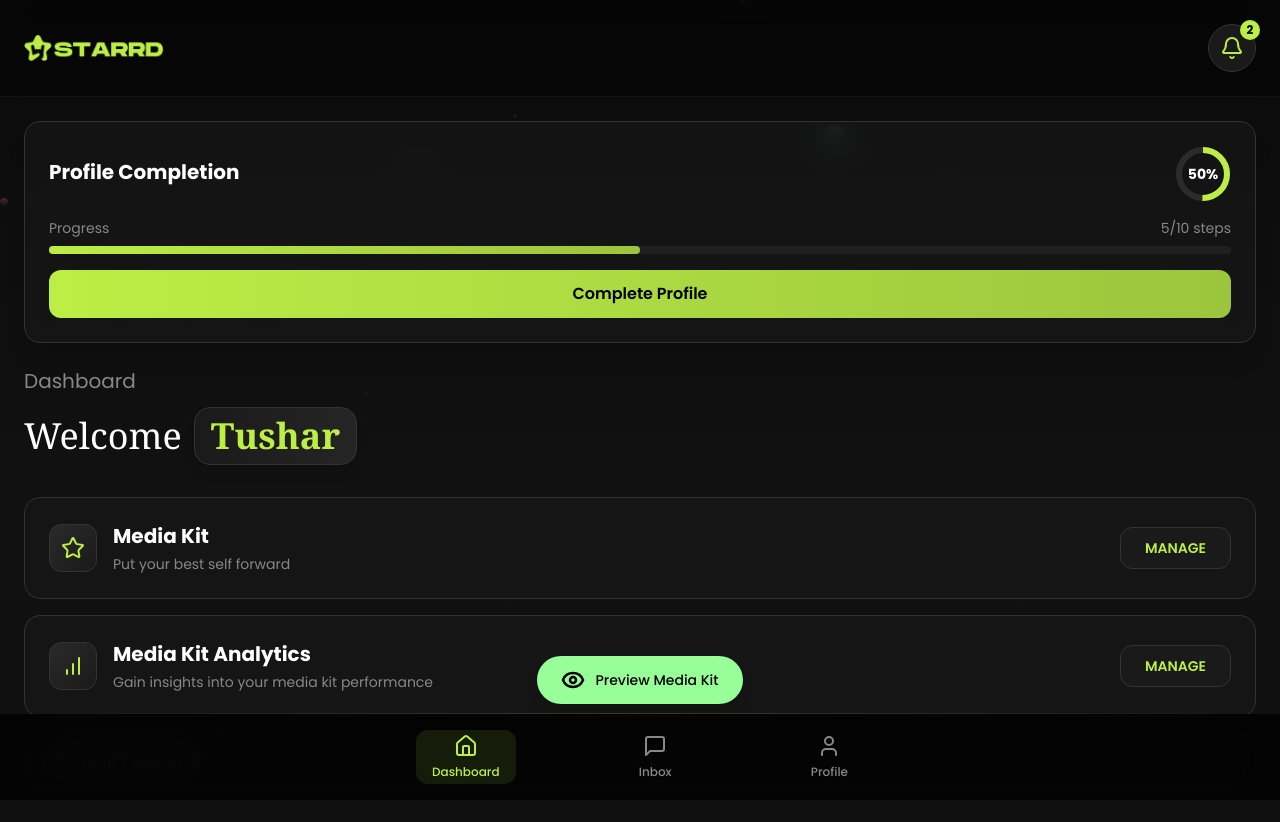
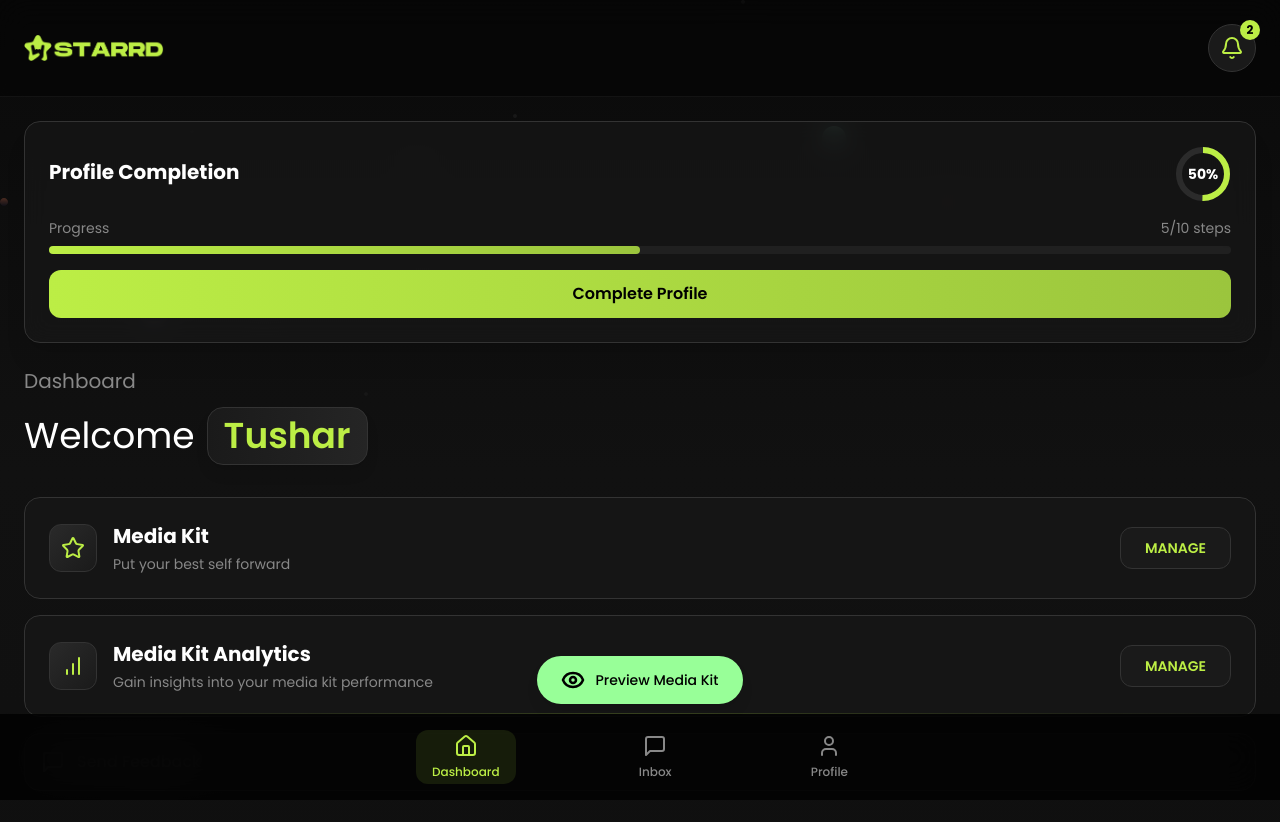
Before and after one commit to rightlabs/starrd-creator-app, a Next.js app: page /dashboard in a window 1280 px wide. Shown: the top 822 px of the page. Built offline with nearby package versions, Linux system fonts and the light colour scheme.

Commit message:
fix font ]

```diff
--- a/app/(screens)/dashboard/page.jsx
+++ b/app/(screens)/dashboard/page.jsx
@@ -128,7 +128,7 @@ const DashboardPage = () => {
               initial={{ y: 20, opacity: 0 }}
               animate={{ y: 0, opacity: 1 }}
               transition={{ delay: 0.1 }}
-              className="text-4xl font-serif mb-8 flex items-center gap-3"
+              className="text-4xl  mb-8 flex items-center gap-3"
             >
               Welcome{" "}
               <span className="bg-gradient-to-r from-[#1A1A1A] to-[#252525] text-[#bcee45] font-semibold rounded-2xl px-4 py-2 border border-[#333333] shadow-lg">
```
